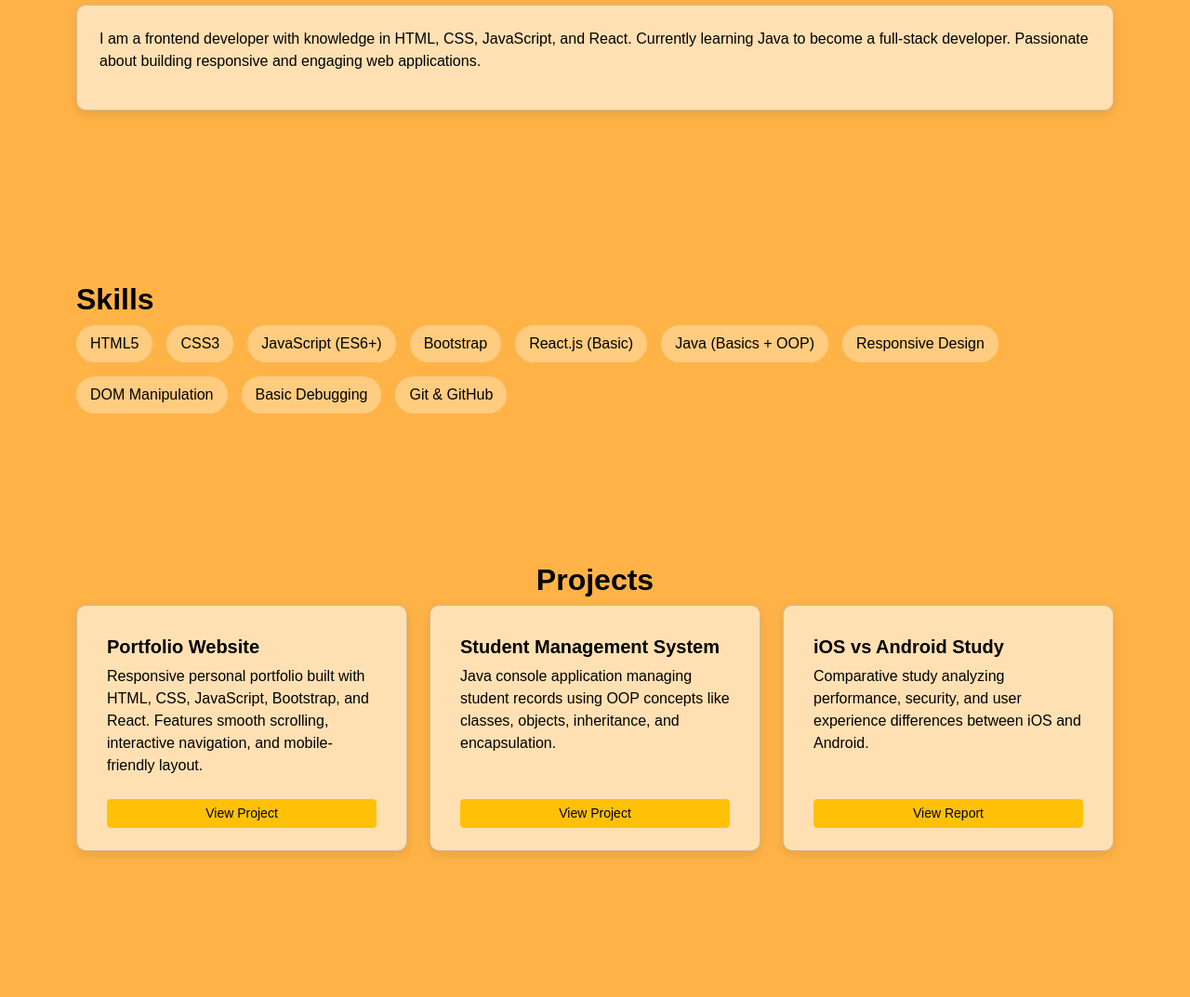
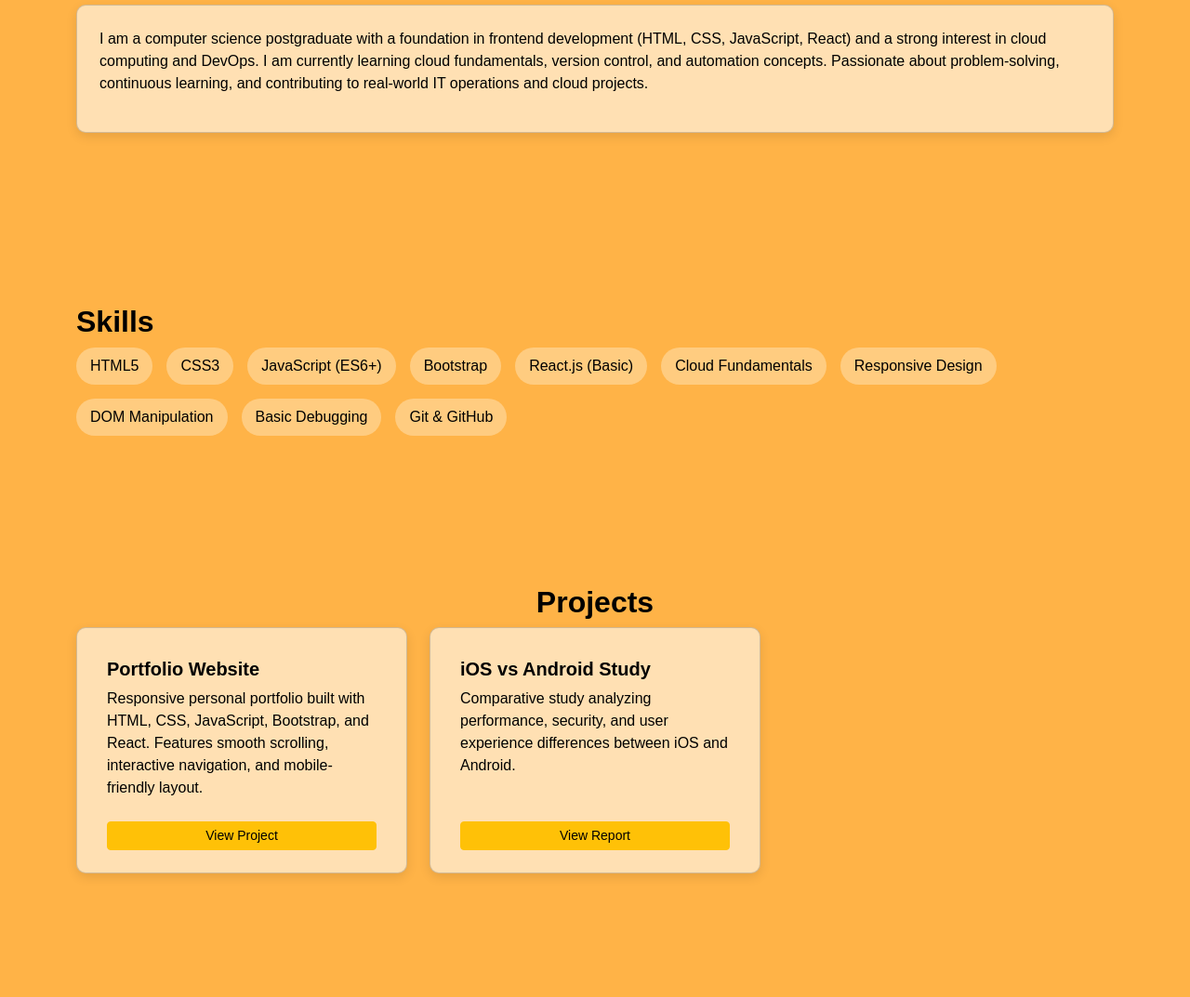
Before and after one commit to Sakethram-8/Portifolio, a plain HTML site: page index.html in a window 1280 px wide. Shown: the part 596-1669 px from the top of the page at 93% size. Drawn offline with nearby package versions, Linux system fonts and the light colour scheme.

Commit message:
Revise portfolio content and skills section
Updated the portfolio content to reflect new skills and projects, including a focus on cloud computing and DevOps.

```diff
--- a/index.html
+++ b/index.html
@@ -109,7 +109,7 @@
     <section id="home">
         <div class="container text-center" style="padding-top: 120px;">
             <h1 class="display-3 fw-bold">SakethRam</h1>
-            <p class="lead">Frontend Developer | Learning Full-Stack with Java & React</p>
+            <p class="lead">Aspiring Cloud / DevOps Analyst | Frontend Developer</p>
             <a href="#projects" class="btn btn-dark btn-lg mt-3">View My Projects</a>
         </div>
     </section>
@@ -119,10 +119,9 @@
         <div class="container">
             <h2>About Me</h2>
             <div class="card p-4 mb-4">
-                <p>
-                    I am a frontend developer with knowledge in HTML, CSS, JavaScript, and React.
-                    Currently learning Java to become a full-stack developer.
-                    Passionate about building responsive and engaging web applications.
+                <p>I am a computer science postgraduate with a foundation in frontend development (HTML, CSS, JavaScript, React) and a strong interest in cloud computing and DevOps.
+                    I am currently learning cloud fundamentals, version control, and automation concepts.
+                    Passionate about problem-solving, continuous learning, and contributing to real-world IT operations and cloud projects.
                 </p>
             </div>
         </div>
@@ -138,7 +137,7 @@
                 <div class="skill-item">JavaScript (ES6+)</div>
                 <div class="skill-item">Bootstrap</div>
                 <div class="skill-item">React.js (Basic)</div>
-                <div class="skill-item">Java (Basics + OOP)</div>
+                <div class="skill-item">Cloud Fundamentals</div>
                 <div class="skill-item">Responsive Design</div>
                 <div class="skill-item">DOM Manipulation</div>
                 <div class="skill-item">Basic Debugging</div>
@@ -164,21 +163,6 @@
                         </div>
                         <div class="card-footer bg-transparent border-0">
                             <a href="https://sakethram-8.github.io/Portifolio/" target="_blank" class="btn btn-warning btn-sm">View Project</a>
-                        </div>
-                    </div>
-                </div>
-
-                <!-- Student Management System -->
-                <div class="col-md-4">
-                    <div class="card h-100 p-3 d-flex flex-column justify-content-between">
-                        <div class="card-body">
-                            <h5 class="card-title">Student Management System</h5>
-                            <p class="card-text">
-                                Java console application managing student records using OOP concepts like classes, objects, inheritance, and encapsulation.
-                            </p>
-                        </div>
-                        <div class="card-footer bg-transparent border-0">
-                            <a href="README.md" target="_blank" class="btn btn-warning btn-sm">View Project</a>
                         </div>
                     </div>
                 </div>
```
